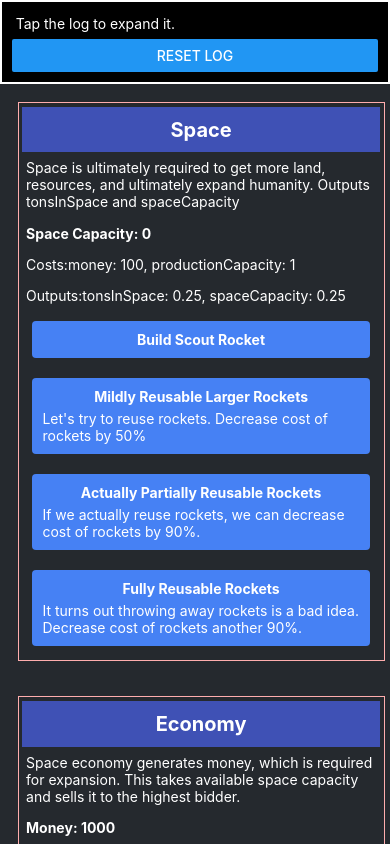
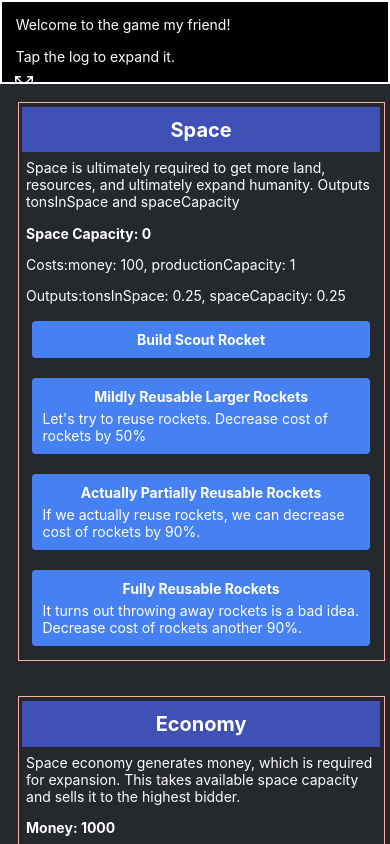
Before and after one commit to mchusma/singularity, a React Native app: screen / in a window 390 px wide. Built offline with nearby package versions, Linux system fonts and the light colour scheme.

Commit message:
added navigation to go between the main screen and the log file

```diff
--- a/App.tsx
+++ b/App.tsx
@@ -1,29 +1,26 @@
 import React from "react";
-import {
-  StyleSheet,
-  View,
-  ScrollView,
-} from "react-native";
+import { StyleSheet, View, ScrollView } from "react-native";
 import { Provider } from "react-redux";
 import { PersistGate } from "redux-persist/integration/react";
 import store, { persistor } from "./src/store/store";
 import ActionTab from "./src/screens/actionTab";
 import LogTab from "./src/screens/logTab";
+import { NavigationContainer } from "@react-navigation/native";
+import { createNativeStackNavigator } from "@react-navigation/native-stack";
+const Stack = createNativeStackNavigator();
+import MainScreen from "./src/screens/MainScreen"; // import the MainScreen component
+import logFullScreen from "./src/screens/logFullScreen"; // import the LogFullScreen component
 
 export default function App() {
   return (
     <Provider store={store}>
       <PersistGate loading={null} persistor={persistor}>
-        <View style={styles.container}>
-          <View style={styles.logTab}>
-            <LogTab />
-          </View>
-          <View style={styles.actionTab}>
-            <ScrollView>
-              <ActionTab />
-            </ScrollView>
-          </View>
-        </View>
+        <NavigationContainer>
+          <Stack.Navigator screenOptions={{ headerShown: false }}>
+            <Stack.Screen name="Main" component={MainScreen} />
+            <Stack.Screen name="logFullScreen" component={logFullScreen} />
+          </Stack.Navigator>
+        </NavigationContainer>
       </PersistGate>
     </Provider>
   );
--- a/package.json
+++ b/package.json
@@ -13,6 +13,7 @@
     "@react-native-async-storage/async-storage": "1.17.11",
     "@react-navigation/bottom-tabs": "^6.5.8",
     "@react-navigation/native": "^6.1.7",
+    "@react-navigation/native-stack": "^6.9.13",
     "@reduxjs/toolkit": "^1.9.5",
     "expo": "^48.0.20",
     "expo-status-bar": "~1.4.4",
--- a/src/components/activeLogs.tsx
+++ b/src/components/activeLogs.tsx
@@ -1,9 +1,8 @@
 import React from "react";
-import { useDispatch, useSelector } from "react-redux";
-import { View, Text, Button } from "react-native";
-import { RootState, persistor } from "../store/store";
+import { useSelector } from "react-redux";
+import { View, Text } from "react-native";
+import { RootState } from "../store/store";
 import { styles } from "./styles";
-import { resetGame } from "../store/logSlice";
 
 interface Log {
   id: number;
@@ -11,7 +10,6 @@ interface Log {
 }
 
 function ActiveLogs() {
-  const dispatch = useDispatch();
   const logs = useSelector((state: RootState) => state.logs.logs);
 
   console.log("Logs:", logs);
@@ -25,14 +23,6 @@ function ActiveLogs() {
               </Text>
             ))
           : null}
-      <Button
-        title="Reset Log"
-        onPress={() => {
-          persistor.purge().then(() => {
-            dispatch(resetGame());
-          });
-        }}
-      />
     </View>
   );
 }
--- a/src/components/activeResources.tsx
+++ b/src/components/activeResources.tsx
@@ -17,7 +17,7 @@ function ActiveResources() {
           {resource.name}: <FormattedNumber value={resource.quantity} />
         </Text>
       ))}
-      <Button title="Reset Log" onPress={() => {
+      <Button title="Reset Resources" onPress={() => {
           persistor.purge().then(() => {
               dispatch(resetGame());
           });
--- /dev/null
+++ b/src/screens/MainScreen.tsx
@@ -0,0 +1,39 @@
+import React from "react";
+import { StyleSheet, View, ScrollView } from "react-native";
+import { Provider } from "react-redux";
+import { PersistGate } from "redux-persist/integration/react";
+import store, { persistor } from "../../src/store/store";
+import ActionTab from "./actionTab";
+import LogTab from "./logTab";
+
+export default function MainScreen() {
+  return (
+    <Provider store={store}>
+      <PersistGate loading={null} persistor={persistor}>
+        <View style={styles.container}>
+          <View style={styles.logTab}>
+            <LogTab />
+          </View>
+          <View style={styles.actionTab}>
+            <ScrollView>
+              <ActionTab />
+            </ScrollView>
+          </View>
+        </View>
+      </PersistGate>
+    </Provider>
+  );
+}
+
+const styles = StyleSheet.create({
+  container: {
+    flex: 1,
+  },
+  logTab: {
+    flex: 1,
+    maxHeight: 200,
+  },
+  actionTab: {
+    flex: 9,
+  },
+});
--- /dev/null
+++ b/src/screens/logFullScreen.tsx
@@ -0,0 +1,46 @@
+import React, { useEffect, useRef } from 'react';
+import { StyleSheet, ScrollView, Button } from 'react-native';
+import { useSelector, useDispatch } from 'react-redux';
+import { RootState } from '../store/store';
+import ActiveLogs from '../components/activeLogs';
+import { useNavigation } from '@react-navigation/native';
+import { persistor } from "../store/store";
+import { resetGame } from "../store/logSlice";
+
+const LogFullScreen = () => {
+    const dispatch = useDispatch();
+  const scrollViewRef = useRef<ScrollView | null>(null);
+  const logs = useSelector((state: RootState) => state.logs.logs);
+  const navigation = useNavigation();
+
+  useEffect(() => {
+    scrollViewRef.current?.scrollToEnd({ animated: true });
+  }, [logs]);
+
+  return (
+    <ScrollView ref={scrollViewRef} style={styles.logTabContainer}>
+      <ActiveLogs />
+      <Button
+        title="Reset Log"
+        onPress={() => {
+          persistor.purge().then(() => {
+            dispatch(resetGame());
+          });
+        }}
+      />
+      <Button title="Close" onPress={() => navigation.goBack()} />
+    </ScrollView>
+  );
+};
+
+const styles = StyleSheet.create({
+  logTabContainer: {
+    flex: 1,
+    backgroundColor: '#000000',
+    padding: 10,
+    borderWidth: 2,
+    borderColor: '#FFFFFF',
+  },
+});
+
+export default LogFullScreen;
--- a/src/screens/logTab.tsx
+++ b/src/screens/logTab.tsx
@@ -1,12 +1,15 @@
-import React, { useEffect, useRef } from 'react';
-import { StyleSheet, ScrollView } from 'react-native';
-import { useSelector } from 'react-redux';
-import { RootState } from '../store/store';
-import ActiveLogs from '../components/activeLogs';
+import React, { useEffect, useRef } from "react";
+import { StyleSheet, ScrollView, TouchableOpacity } from "react-native";
+import { useSelector } from "react-redux";
+import { RootState } from "../store/store";
+import ActiveLogs from "../components/activeLogs";
+import { useNavigation } from "@react-navigation/native";
+import Ionicons from "@expo/vector-icons/Ionicons";
 
 const LogTab = () => {
   const scrollViewRef = useRef<ScrollView | null>(null);
   const logs = useSelector((state: RootState) => state.logs.logs);
+  const navigation = useNavigation();
 
   useEffect(() => {
     scrollViewRef.current?.scrollToEnd({ animated: true });
@@ -15,6 +18,10 @@ const LogTab = () => {
   return (
     <ScrollView ref={scrollViewRef} style={styles.logTabContainer}>
       <ActiveLogs />
+      <TouchableOpacity onPress={() => navigation.navigate("logFullScreen")}>
+        {" "}
+        <Ionicons name="expand" size={24} color="white" />
+      </TouchableOpacity>
     </ScrollView>
   );
 };
@@ -22,10 +29,10 @@ const LogTab = () => {
 const styles = StyleSheet.create({
   logTabContainer: {
     flex: 1,
-    backgroundColor: '#000000',
+    backgroundColor: "#000000",
     padding: 10,
     borderWidth: 2,
-    borderColor: '#FFFFFF',
+    borderColor: "#FFFFFF",
   },
 });
 
```
Also changed, not shown: 1 other file (tests, documents, lock files or other folders).
